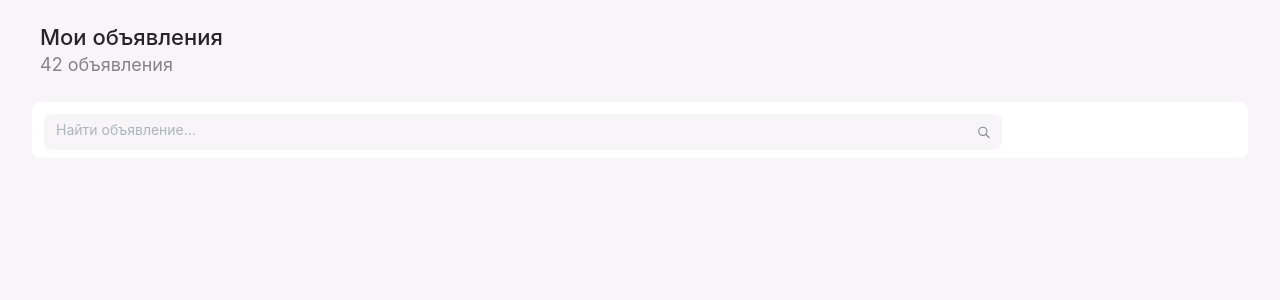
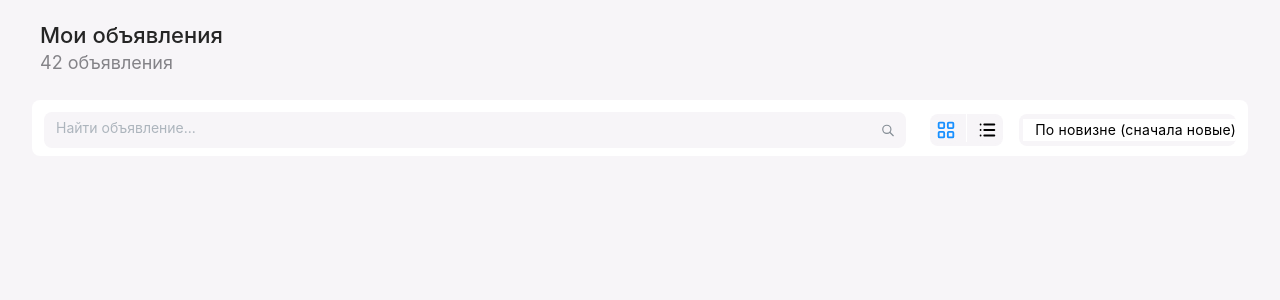
Before and after one commit to Raemyn/avito-ai, a React (Vite) app: page /ads in a window 1280 px wide. Shown: the top 300 px of the page. Built offline with nearby package versions, Linux system fonts and the light colour scheme.

Commit message:
Что то я сделал search panel

```diff
--- a/src/components/ads/AdsListPage.tsx
+++ b/src/components/ads/AdsListPage.tsx
@@ -1,35 +1,98 @@
-import { Box, Flex, Paper, TextInput } from "@mantine/core"
+import { ActionIcon, Box, Button, Divider, Flex, Menu, noop, Paper, Text, TextInput } from "@mantine/core"
 import AdsHeader from "./AdsHeader"
-import { IconSearch } from "@tabler/icons-react"
+import { IconChevronDown, IconLayoutGrid, IconList, IconSearch } from "@tabler/icons-react"
+import { useState } from "react";
 
 const AdsListPage = () => {
+    const [view, setView] = useState<'grid' | 'list'>('grid');
+    const [sort, setSort] = useState('По новизне (сначала новые)');
     return (
 
-        <Box pt={12} pl={32} pr={32} bg="#f7f5f8" >
+        <Box pt={10} pl={32} pr={32} bg="#f7f5f8" >
             <AdsHeader />
             <main>
                 <Paper mt={16} radius={8} p={12} bg="#fff" h={56}>
-                    <Flex  >
+                    <Flex align="center" >
                         <TextInput
+                            mr={24}
                             placeholder="Найти объявление..."
                             radius={8}
                             w={958}
-
                             rightSection={<IconSearch size={14} height={31} />}
                             styles={{
                                 input: {
-
                                     border: 'none',
                                     outline: 'none',
                                     backgroundColor: "#f7f5f8",
                                     fontWeight: 400,
                                     fontSize: '14px',
-                                    paddingBottom:'6px',
+                                    paddingBottom: '6px',
                                     lineHeight: '157%',
                                     color: '#707176',
                                 },
                             }}
                         />
+                        <Paper bg="#f7f5f8" radius={8} mr={16}>
+                            <Flex gap={8} h={32} align="center" justify="center" >
+                                <ActionIcon pl={4} bg="#f7f5f8"
+                                    variant={view === 'grid' ? 'filled' : 'subtle'}
+                                    onClick={() => setView('grid')}
+                                >
+                                    <IconLayoutGrid size={22} color="#1890ff" />
+                                </ActionIcon>
+                                <Divider color="#fff" h={28} orientation="vertical" />
+                                <ActionIcon pr={4} bg="#f7f5f8"
+                                    variant={view === 'list' ? 'filled' : 'subtle'}
+                                    onClick={() => setView('list')}
+                                >
+                                    <IconList size={22} color="#000000" />
+                                </ActionIcon>
+                            </Flex>
+                        </Paper>
+
+                        <Menu>
+                            <Menu.Target >
+                                <Button
+                                    color="#000"
+                                    bg="#f7f5f8"
+                                    w={240}
+                                    h={32}
+                                    radius={8}
+                                    variant="outline"
+
+                                    styles={{
+                                        root: {
+
+                                            fontSize: '14px',
+                                            border: "none",
+                                            borderRadius:'8px',
+                                            alignSelf: 'center',
+                                            textAlign:'center',
+                                            display: 'flex',
+                                            alignItems: 'center',
+                                            justifyContent: 'space-between',
+                                            padding: '0 4px', // подгоняем внутренние отступы
+                                            height: 22,         // фиксируем высоту кнопки
+                                        },
+                                    }}
+                                >
+                                    <Text  pl={12} lts={0.2}  bg='#fff' h={22} fw={400}   fz={14}  color="#000">{sort}</Text>
+                                    <Flex bg="#fff" pl={6}  w={24}  h={22} align="center"  >
+                                        <IconChevronDown size={16}   color="#000" />
+                                    </Flex>
+                                </Button>
+                            </Menu.Target>
+
+                            <Menu.Dropdown>
+                                <Menu.Item  onClick={() => setSort('По новизне (сначала новые)')}>
+                                    По новизне (сначала новые)
+                                </Menu.Item>
+                                <Menu.Item onClick={() => setSort('По цене (сначала дорогие)')}>
+                                    По цене (сначала дорогие)
+                                </Menu.Item>
+                            </Menu.Dropdown>
+                        </Menu>
+
                     </Flex>
                 </Paper>
             </main>
```
